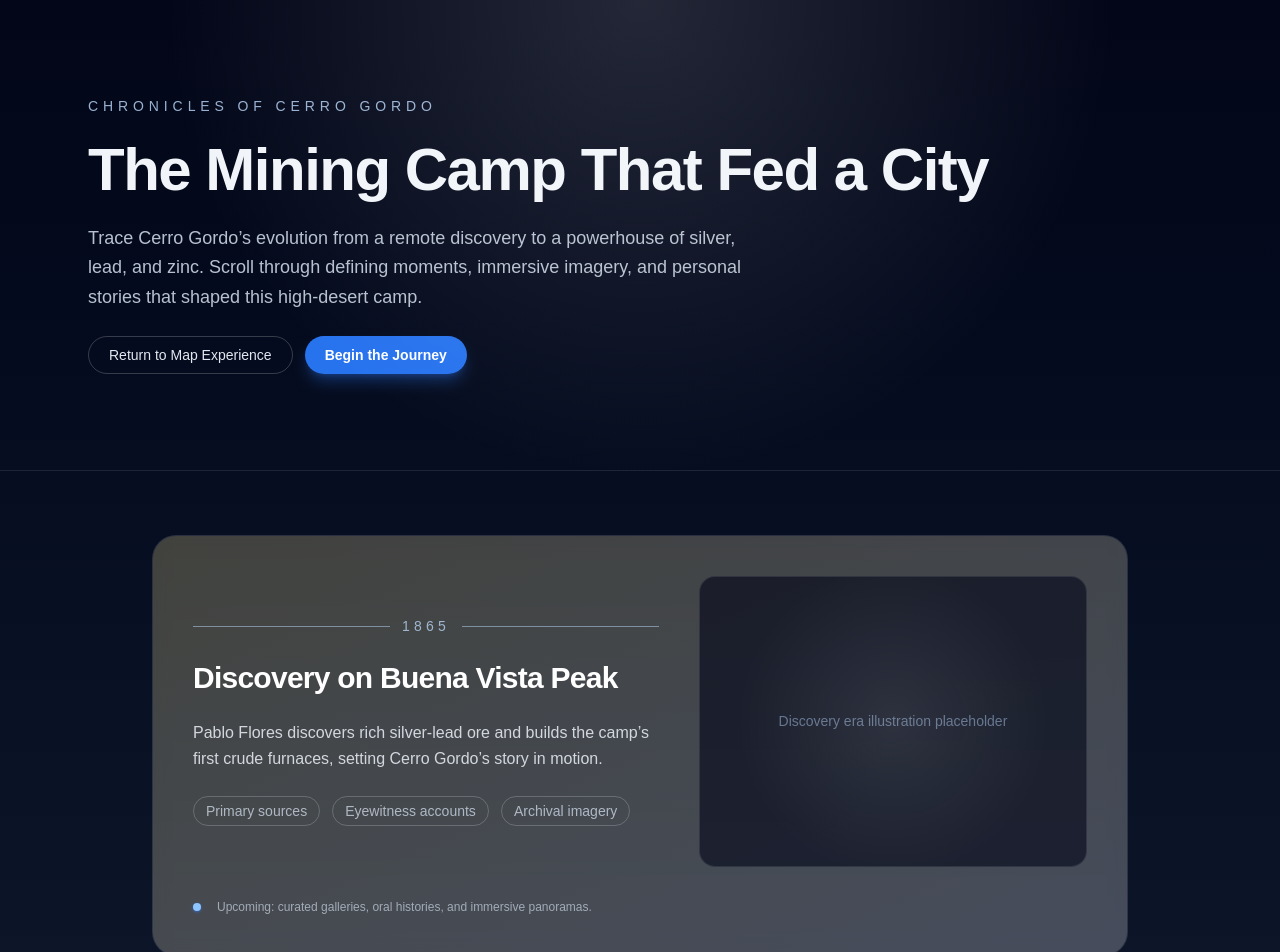
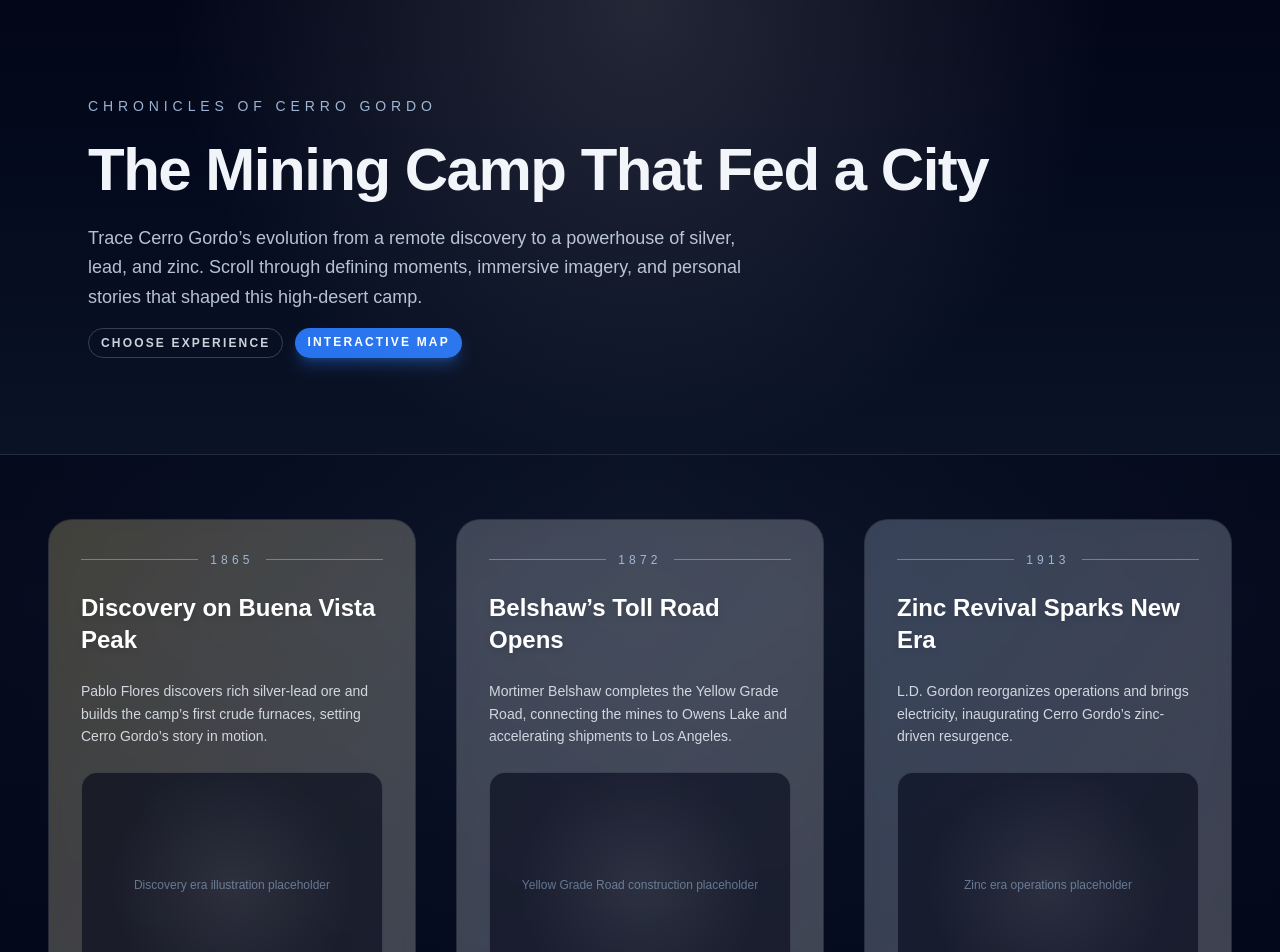
Before and after one commit to ReimannLabs/Cerro-Gordo-History, a Next.js app: page /history in a window 1280 px wide. Shown: the top 952 px of the page. Built offline with nearby package versions, Linux system fonts and the light colour scheme.

Commit message:
Refactor History components for improved layout and animation; add interactive map experience

```diff
--- a/src/app/history/layout.tsx
+++ b/src/app/history/layout.tsx
@@ -8,5 +8,5 @@ export default function HistoryLayout({
 }: {
   children: React.ReactNode
 }) {
-  return children
+  return <>{children}</>
 }
--- a/src/app/history/page.tsx
+++ b/src/app/history/page.tsx
@@ -11,7 +11,7 @@ const events = [
 		description:
 			'Pablo Flores discovers rich silver-lead ore and builds the camp’s first crude furnaces, setting Cerro Gordo’s story in motion.',
 		imageAlt: 'Discovery era illustration placeholder',
-    color: 'from-amber-200 via-amber-100 to-white'
+		color: 'from-amber-200 via-amber-100 to-white',
 	},
 	{
 		id: 'belshaw-road',
@@ -20,7 +20,7 @@ const events = [
 		description:
 			'Mortimer Belshaw completes the Yellow Grade Road, connecting the mines to Owens Lake and accelerating shipments to Los Angeles.',
 		imageAlt: 'Yellow Grade Road construction placeholder',
-    color: 'from-slate-200 via-slate-100 to-white'
+		color: 'from-slate-200 via-slate-100 to-white',
 	},
 	{
 		id: 'zinc-revival',
@@ -29,93 +29,140 @@ const events = [
 		description:
 			'L.D. Gordon reorganizes operations and brings electricity, inaugurating Cerro Gordo’s zinc-driven resurgence.',
 		imageAlt: 'Zinc era operations placeholder',
-    color: 'from-blue-200 via-blue-100 to-white'
-  }
+		color: 'from-blue-200 via-blue-100 to-white',
+	},
 ]
 
-const fadeIn = {
+const timelineContainer = {
+	hidden: { opacity: 0 },
+	visible: {
+		opacity: 1,
+		transition: {
+			staggerChildren: 0.2,
+			delayChildren: 0.1,
+		},
+	},
+}
+
+const cardVariants = {
 	hidden: { opacity: 0, y: 32 },
-  visible: { opacity: 1, y: 0 }
+	visible: { opacity: 1, y: 0 },
 }
 
 export default function HistoryPage() {
 	return (
-    <div className="min-h-screen bg-gradient-to-b from-slate-950 via-slate-900 to-slate-950 text-slate-100">
+		<div className="flex min-h-screen flex-col bg-gradient-to-b from-slate-950 via-slate-900 to-slate-950 text-slate-100">
 			<header className="relative overflow-hidden border-b border-white/10">
-        <div className="absolute inset-0 bg-[radial-gradient(circle_at_top,#ffffff22,transparent_60%)]" aria-hidden />
-        <div className="mx-auto max-w-6xl px-6 py-16 lg:py-24">
+				<div
+					className="absolute inset-0 bg-[radial-gradient(circle_at_top,#ffffff22,transparent_60%)]"
+					aria-hidden
+				/>
+				<div className="mx-auto flex max-w-6xl flex-col gap-6 px-6 py-16 lg:py-24">
+					<div className="flex flex-wrap items-center justify-between gap-4">
 						<motion.div
 							initial={{ opacity: 0, y: 24 }}
 							animate={{ opacity: 1, y: 0 }}
 							transition={{ duration: 0.6, ease: 'easeOut' }}
 							className="space-y-6"
 						>
-            <p className="text-sm uppercase tracking-[0.35em] text-blue-200/80">Chronicles of Cerro Gordo</p>
+							<p className="text-sm uppercase tracking-[0.35em] text-blue-200/80">
+								Chronicles of Cerro Gordo
+							</p>
 							<h1 className="text-4xl font-bold tracking-tight sm:text-5xl lg:text-6xl">
 								The Mining Camp That Fed a City
 							</h1>
 							<p className="max-w-2xl text-base sm:text-lg text-slate-300/90 leading-relaxed">
-              Trace Cerro Gordo’s evolution from a remote discovery to a powerhouse of silver, lead, and zinc. Scroll through defining
-              moments, immersive imagery, and personal stories that shaped this high-desert camp.
+								Trace Cerro Gordo’s evolution from a remote discovery to a
+								powerhouse of silver, lead, and zinc. Scroll through defining
+								moments, immersive imagery, and personal stories that shaped this
+								high-desert camp.
 							</p>
-            <div className="flex flex-wrap gap-3 text-sm">
-              <Link href="/" className="rounded-full border border-white/20 px-5 py-2 text-slate-200 hover:bg-white/10">
-                Return to Map Experience
+						</motion.div>
+						<motion.div
+							initial={{ opacity: 0, y: 12 }}
+							animate={{ opacity: 1, y: 0 }}
+							transition={{ duration: 0.6, ease: 'easeOut', delay: 0.15 }}
+							className="flex flex-wrap gap-3 text-xs font-semibold uppercase tracking-[0.18em]"
+						>
+							<Link
+								href="/"
+								className="rounded-full border border-white/20 px-3 py-1.5 text-slate-200/90 hover:bg-white/10"
+							>
+								Choose Experience
 							</Link>
-              <button className="rounded-full bg-blue-500/90 px-5 py-2 font-semibold text-white shadow-lg shadow-blue-500/30">
-                Begin the Journey
-              </button>
+							<Link
+								href="/map"
+								className="rounded-full bg-blue-500/90 px-3 py-1.5 text-white shadow-lg shadow-blue-500/30 hover:bg-blue-500"
+							>
+								Interactive Map
+							</Link>
+						</motion.div>
 					</div>
-          </motion.div>
 				</div>
 			</header>
 
-      <main className="mx-auto max-w-5xl px-6 py-16 space-y-24">
-        {events.map((event, index) => (
+			<main className="relative flex-1 overflow-hidden">
+				<div
+					className="pointer-events-none absolute inset-0 z-10 bg-gradient-to-r from-slate-950 via-transparent to-slate-950 opacity-70"
+					aria-hidden
+				/>
+				<motion.div
+					className="relative z-20 flex h-full snap-x snap-mandatory items-stretch gap-10 overflow-x-auto px-6 py-16 md:px-12"
+					variants={timelineContainer}
+					initial="hidden"
+					animate="visible"
+				>
+					{events.map((event) => (
 						<motion.section
 							key={event.id}
-            variants={fadeIn}
-            initial="hidden"
-            whileInView="visible"
-            viewport={{ once: true, amount: 0.3 }}
-            transition={{ duration: 0.6, ease: 'easeOut', delay: index * 0.1 }}
-            className="relative overflow-hidden rounded-3xl border border-white/10 bg-white/5 backdrop-blur p-8 sm:p-10"
+							variants={cardVariants}
+							className="group relative flex h-[520px] w-[340px] flex-col overflow-hidden rounded-3xl border border-white/10 bg-white/5 p-8 backdrop-blur-sm transition-transform duration-300 hover:-translate-y-2 md:w-[420px]"
 						>
-            <div className={`absolute inset-0 bg-gradient-to-br ${event.color} opacity-20`} aria-hidden />
-            <div className="relative grid gap-10 lg:grid-cols-[1.2fr_1fr] lg:items-center">
-              <div className="space-y-6">
-                <div className="flex items-center gap-3 text-sm uppercase tracking-[0.3em] text-blue-200/75">
-                  <span className="h-px flex-1 bg-blue-200/50" />
+							<div
+								className={`absolute inset-0 bg-gradient-to-br ${event.color} opacity-20 transition-opacity duration-300 group-hover:opacity-40`}
+								aria-hidden
+							/>
+							<div className="relative flex flex-1 flex-col gap-6">
+								<div className="flex items-center gap-3 text-xs uppercase tracking-[0.35em] text-blue-200/75">
+									<span className="h-px flex-1 bg-blue-200/40" />
 									{event.year}
-                  <span className="h-px flex-1 bg-blue-200/50" />
+									<span className="h-px flex-1 bg-blue-200/40" />
 								</div>
-                <h2 className="text-2xl sm:text-3xl font-semibold tracking-tight text-white">{event.title}</h2>
-                <p className="text-base leading-relaxed text-slate-200/90">{event.description}</p>
-                <div className="flex flex-wrap gap-3 text-xs sm:text-sm text-slate-300/80">
-                  <span className="rounded-full border border-white/20 px-3 py-1">Primary sources</span>
-                  <span className="rounded-full border border-white/20 px-3 py-1">Eyewitness accounts</span>
-                  <span className="rounded-full border border-white/20 px-3 py-1">Archival imagery</span>
+								<h2 className="text-2xl font-semibold text-white drop-shadow-md">
+									{event.title}
+								</h2>
+								<p className="text-sm leading-relaxed text-slate-200/90">
+									{event.description}
+								</p>
+								<div className="relative mt-auto aspect-[4/3] overflow-hidden rounded-2xl border border-white/15 bg-slate-950/60">
+									<div className="absolute inset-0 grid place-items-center px-6 text-center text-xs text-slate-500">
+										{event.imageAlt}
+									</div>
+									<div
+										className="absolute inset-0 bg-[radial-gradient(circle_at_center,#ffffff15,transparent_65%)]"
+										aria-hidden
+									/>
 								</div>
 							</div>
-              <div className="relative aspect-[4/3] overflow-hidden rounded-2xl border border-white/10 bg-slate-950/60">
-                <div className="absolute inset-0 grid place-items-center text-slate-500 text-xs sm:text-sm px-6 text-center">
-                  {event.imageAlt}
-                </div>
-                <div className="absolute inset-0 bg-[radial-gradient(circle_at_center,#ffffff15,transparent_65%)]" aria-hidden />
-              </div>
-            </div>
-            <div className="relative mt-8 flex items-center gap-4 text-xs text-slate-300/70">
+							<div className="relative mt-6 flex items-center gap-4 text-xs text-slate-300/70">
 								<span className="inline-flex h-2 w-2 rounded-full bg-blue-300 shadow shadow-blue-500/50" />
-              Upcoming: curated galleries, oral histories, and immersive panoramas.
+								Upcoming: archival photos, audio histories, and immersive panoramas.
 							</div>
 						</motion.section>
 					))}
+				</motion.div>
 			</main>
 
 			<footer className="border-t border-white/10 bg-slate-950/80">
 				<div className="mx-auto max-w-5xl px-6 py-10 flex flex-col gap-4 text-sm text-slate-400/80 sm:flex-row sm:items-center sm:justify-between">
-          <p>More eras coming soon: bullion bonanza, boomtown society, and the preservation years.</p>
-          <Link href="/" className="text-blue-200/80 hover:text-blue-100">
+					<p>
+						More eras coming soon: bullion bonanza, boomtown society, and the
+						preservation years.
+					</p>
+					<Link
+						href="/"
+						className="text-blue-200/80 hover:text-blue-100"
+					>
 						Back to timeline & map
 					</Link>
 				</div>
--- /dev/null
+++ b/src/app/map/page.tsx
@@ -0,0 +1,47 @@
+'use client'
+
+import { useState } from 'react'
+import Link from 'next/link'
+import dynamic from 'next/dynamic'
+import Timeline from '@/components/Timeline'
+import Sidebar from '@/components/Sidebar'
+import phases from '@/data/phases.json'
+
+const MapView = dynamic(() => import('@/components/Map'), {
+  ssr: false,
+  loading: () => <div className="h-screen flex items-center justify-center">Loading map...</div>
+})
+
+export default function MapPage() {
+  const [activePhaseId, setActivePhaseId] = useState(phases.phases[0]?.id ?? '')
+
+  return (
+    <main className="flex h-screen flex-col bg-slate-50">
+      <header className="flex items-center justify-between border-b border-slate-200/80 bg-white/80 px-6 py-4 backdrop-blur">
+        <div>
+          <p className="text-xs uppercase tracking-[0.3em] text-slate-500">Cerro Gordo</p>
+          <h1 className="text-lg font-semibold text-slate-800">Interactive Map Experience</h1>
+        </div>
+        <div className="flex flex-wrap gap-3 text-xs font-semibold uppercase tracking-[0.18em]">
+          <Link
+            href="/"
+            className="rounded-full border border-slate-300 px-3 py-1.5 text-slate-600 hover:border-slate-400 hover:text-slate-800"
+          >
+            Choose Experience
+          </Link>
+          <Link
+            href="/history"
+            className="rounded-full bg-slate-900 px-3 py-1.5 text-white shadow hover:bg-slate-700"
+          >
+            History Timeline
+          </Link>
+        </div>
+      </header>
+      <Timeline activePhaseId={activePhaseId} onPhaseSelect={setActivePhaseId} />
+      <div className="flex flex-1 overflow-hidden">
+        <Sidebar activePhaseId={activePhaseId} />
+        <MapView activePhaseId={activePhaseId} />
+      </div>
+    </main>
+  )
+}
--- a/src/app/page.tsx
+++ b/src/app/page.tsx
@@ -1,39 +1,74 @@
 'use client'
 
-import { useState } from 'react'
 import Link from 'next/link'
-import dynamic from 'next/dynamic'
-import Timeline from '@/components/Timeline'
-import Sidebar from '@/components/Sidebar'
-import phases from '@/data/phases.json'
+import { motion } from 'framer-motion'
 
-// Dynamically import the Map component to avoid SSR issues with Leaflet
-const Map = dynamic(() => import('@/components/Map'), {
-  ssr: false,
-  loading: () => <div className="h-screen flex items-center justify-center">Loading map...</div>
-})
+export default function ExperienceChooser() {
+  return (
+    <main className="relative flex min-h-screen items-center justify-center overflow-hidden bg-slate-950 text-slate-100">
+      <div className="absolute inset-0 bg-[radial-gradient(circle_at_top,#4f83ff33,transparent_65%)]" aria-hidden />
+      <div className="absolute inset-y-0 left-0 w-1/3 bg-[radial-gradient(circle_at_center,#f5deb333,transparent_70%)] opacity-40" aria-hidden />
+      <div className="absolute inset-y-0 right-0 w-1/3 bg-[radial-gradient(circle_at_center,#76a9ff22,transparent_70%)] opacity-30" aria-hidden />
 
-export default function Home() {
-  const [activePhaseId, setActivePhaseId] = useState(phases.phases[0]?.id ?? '')
+      <motion.div
+        initial={{ opacity: 0, y: 24 }}
+        animate={{ opacity: 1, y: 0 }}
+        transition={{ duration: 0.6, ease: 'easeOut' }}
+        className="relative z-10 mx-auto flex max-w-5xl flex-col gap-12 px-6 text-center"
+      >
+        <div className="space-y-4">
+          <p className="text-xs uppercase tracking-[0.45em] text-blue-200/80">Choose Your Journey</p>
+          <h1 className="text-3xl font-semibold tracking-tight sm:text-4xl lg:text-5xl">
+            Cerro Gordo, Two Ways to Explore
+          </h1>
+          <p className="mx-auto max-w-2xl text-sm text-slate-300/90 sm:text-base">
+            Start with an interactive map of the mining camp or dive into a cinematic timeline of its defining eras. You can switch
+            anytime from within each experience.
+          </p>
+        </div>
 
-  return (
-    <main className="flex flex-col h-screen bg-slate-50">
-      <header className="flex items-center justify-between border-b border-slate-200/80 bg-white/70 px-6 py-4">
-        <h1 className="text-lg font-semibold text-slate-800">
-          Cerro Gordo Interactive Map
-        </h1>
-        <Link
-          href="/history"
-          className="rounded-full bg-slate-900 px-3 py-1.5 text-xs font-semibold uppercase tracking-[0.15em] text-white shadow hover:bg-slate-700"
-        >
-          Enter the History Gallery
-        </Link>
-      </header>
-      <Timeline activePhaseId={activePhaseId} onPhaseSelect={setActivePhaseId} />
-      <div className="flex flex-1 overflow-hidden">
-        <Sidebar activePhaseId={activePhaseId} />
-        <Map activePhaseId={activePhaseId} />
-      </div>
+        <div className="grid gap-6 md:grid-cols-2">
+          <Link href="/map" className="group relative overflow-hidden rounded-3xl border border-white/10 bg-white/5 p-8 text-left backdrop-blur">
+            <div className="absolute inset-0 bg-gradient-to-br from-blue-500/10 via-transparent to-transparent" aria-hidden />
+            <div className="relative flex flex-col gap-4">
+              <span className="inline-flex w-fit rounded-full border border-white/20 px-3 py-1 text-xs uppercase tracking-[0.3em] text-blue-200/90">
+                Interactive
+              </span>
+              <h2 className="text-2xl font-semibold text-white">Map Experience</h2>
+              <p className="text-sm text-slate-200/85">
+                Pan, zoom, and reveal stories by tapping points of interest across Cerro Gordo. Follow a timeline of site phases to see
+                how the camp evolved.
+              </p>
+              <div className="flex items-center text-sm font-semibold text-blue-200/80 group-hover:text-blue-100">
+                Start exploring
+                <span className="ml-2 inline-flex h-6 w-6 items-center justify-center rounded-full border border-blue-200/40 text-xs">
+                  →
+                </span>
+              </div>
+            </div>
+          </Link>
+
+          <Link href="/history" className="group relative overflow-hidden rounded-3xl border border-white/10 bg-white/5 p-8 text-left backdrop-blur">
+            <div className="absolute inset-0 bg-gradient-to-br from-amber-500/10 via-transparent to-transparent" aria-hidden />
+            <div className="relative flex flex-col gap-4">
+              <span className="inline-flex w-fit rounded-full border border-white/20 px-3 py-1 text-xs uppercase tracking-[0.3em] text-amber-200/90">
+                Narrative
+              </span>
+              <h2 className="text-2xl font-semibold text-white">History Timeline</h2>
+              <p className="text-sm text-slate-200/85">
+                Scroll through pivotal moments with rich visuals and stories—from discovery through boom years to preservation—in a
+                cinematic timeline format.
+              </p>
+              <div className="flex items-center text-sm font-semibold text-amber-200/80 group-hover:text-amber-100">
+                Enter the timeline
+                <span className="ml-2 inline-flex h-6 w-6 items-center justify-center rounded-full border border-amber-200/40 text-xs">
+                  →
+                </span>
+              </div>
+            </div>
+          </Link>
+        </div>
+      </motion.div>
     </main>
   )
 }
```
Also changed, not shown: src/components/Sidebar.tsx (+51 -36 lines). Lines whose indentation alone changed are shown as unchanged.
